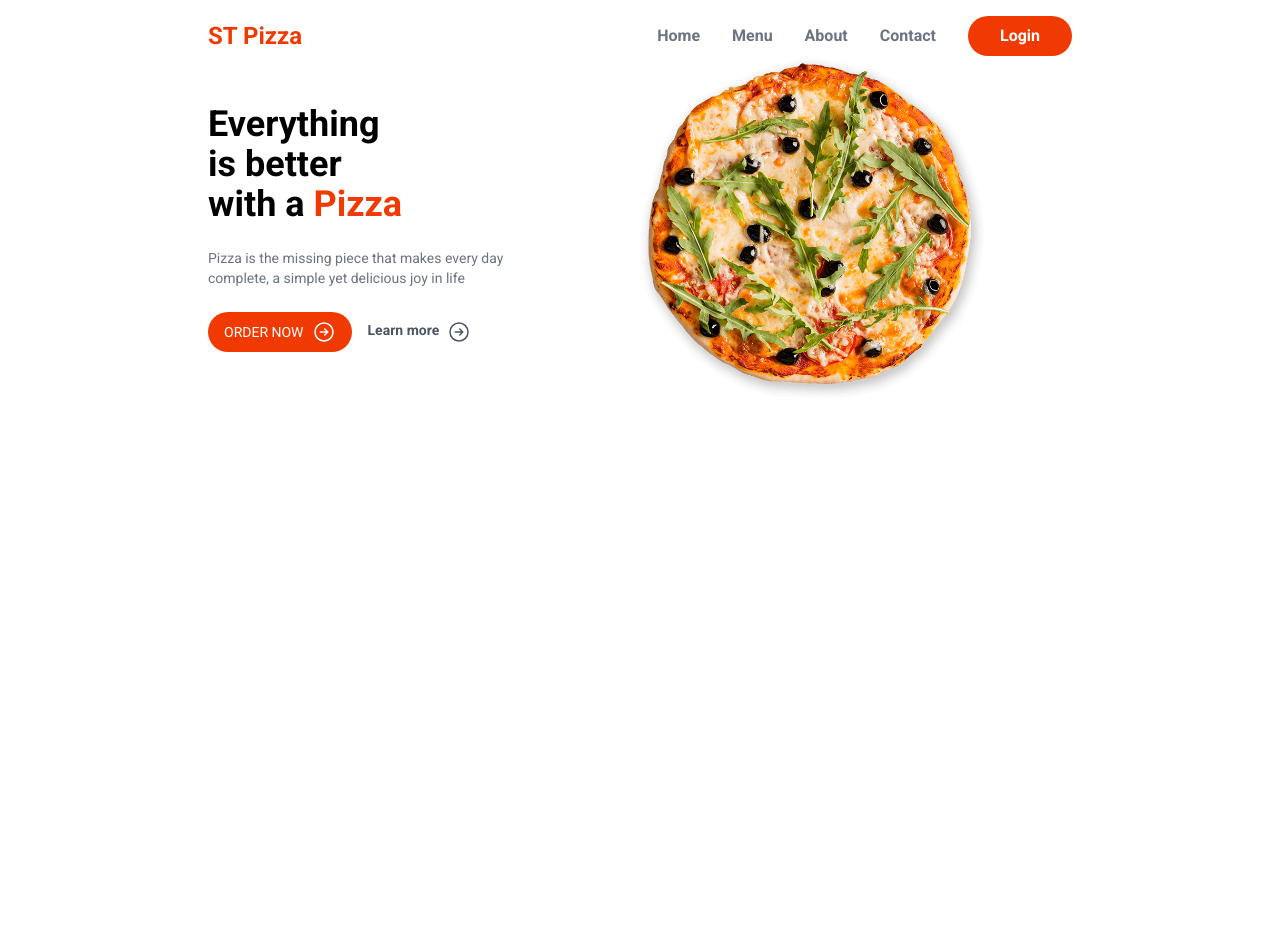
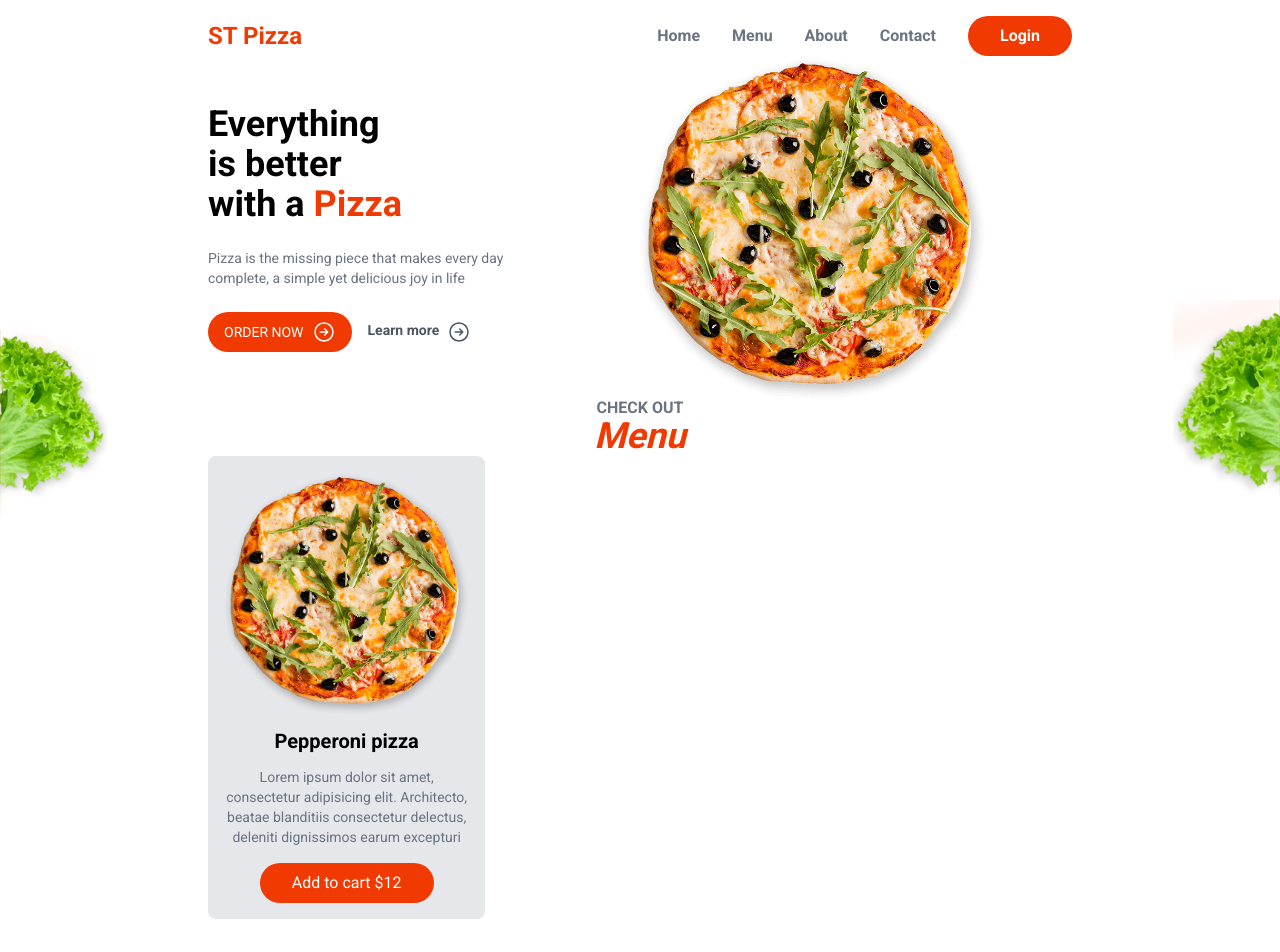
Before and after one commit to PerpetuumG/st-pizza_dawid, a Next.js app: page / in a window 1280 px wide. Shown: the top 952 px of the page. Before the commit the page ends 800 px from the top, so only its background shows below. Built offline with nearby package versions, Linux system fonts and the light colour scheme.

Commit message:
add Home menu

```diff
--- a/src/app/page.js
+++ b/src/app/page.js
@@ -1,11 +1,13 @@
 import Header from '@/components/layout/Header';
 import Hero from '@/components/layout/Hero';
+import HomeMenu from '@/components/layout/HomeMenu';
 
 export default function Home() {
   return (
     <>
       <Header />
       <Hero />
+      <HomeMenu />
     </>
   );
 }
--- /dev/null
+++ b/src/components/layout/HomeMenu.jsx
@@ -0,0 +1,38 @@
+import Image from 'next/image';
+
+const HomeMenu = () => {
+  return (
+    <section className={''}>
+      <div className={'absolute h-full left-0 right-0 w-full justify-start'}>
+        <div className={'absolute left-0 -top-[70px] text-left -z-10'}>
+          <Image src={'/sallad1.png'} alt={'sallad'} width={109} height={189} />
+        </div>
+
+        <div className={'absolute -top-[100px] right-0 -z-10'}>
+          <Image src={'/sallad2.png'} alt={'sallad'} width={107} height={195} />
+        </div>
+      </div>
+
+      <div className={'text-center'}>
+        <h3 className={'uppercase text-gray-500 font-semibold leading-4'}>Check out</h3>
+        <h2 className={'text-primary font-bold text-4xl italic'}>Menu </h2>
+      </div>
+
+      <div className={'grid grid-cols-3 gap-4'}>
+        <div className={'bg-gray-200 p-4 rounded-lg text-center'}>
+          <Image src={'/pizza.png'} alt={'pizza'} width={659} height={653} />
+          <h4 className={'font-semibold text-xl my-3'}>Pepperoni pizza</h4>
+          <p className={'text-gray-500 text-sm'}>
+            Lorem ipsum dolor sit amet, consectetur adipisicing elit. Architecto, beatae blanditiis
+            consectetur delectus, deleniti dignissimos earum excepturi{' '}
+          </p>
+          <button className={'mt-4 bg-primary text-white rounded-full px-8 py-2'}>
+            Add to cart $12
+          </button>
+        </div>
+      </div>
+    </section>
+  );
+};
+
+export default HomeMenu;
```
